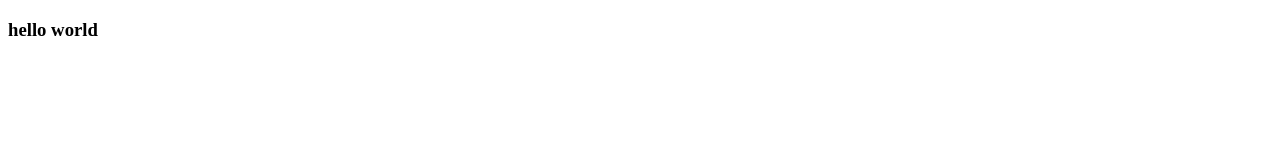
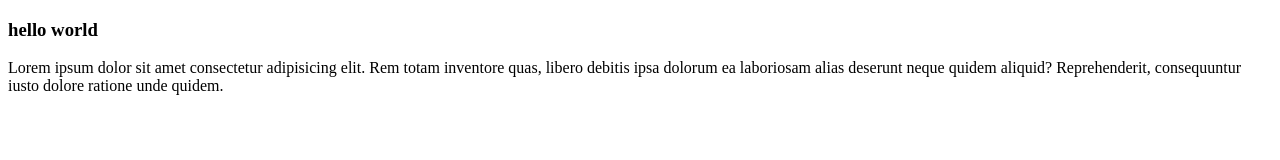
Before and after one commit to prashil-khobragade/projects, a plain HTML site: page index.html in a window 1280 px wide. Drawn offline with Linux system fonts and the light colour scheme.

Commit message:
add paragraph

```diff
--- a/index.html
+++ b/index.html
@@ -7,5 +7,7 @@
 </head>
 <body>
     <h3>hello world</h3>
+    <p>Lorem ipsum dolor sit amet consectetur adipisicing elit. Rem totam inventore quas, libero debitis ipsa dolorum ea
+         laboriosam alias deserunt neque quidem aliquid? Reprehenderit, consequuntur iusto dolore ratione unde quidem.</p>
 </body>
 </html>
```
